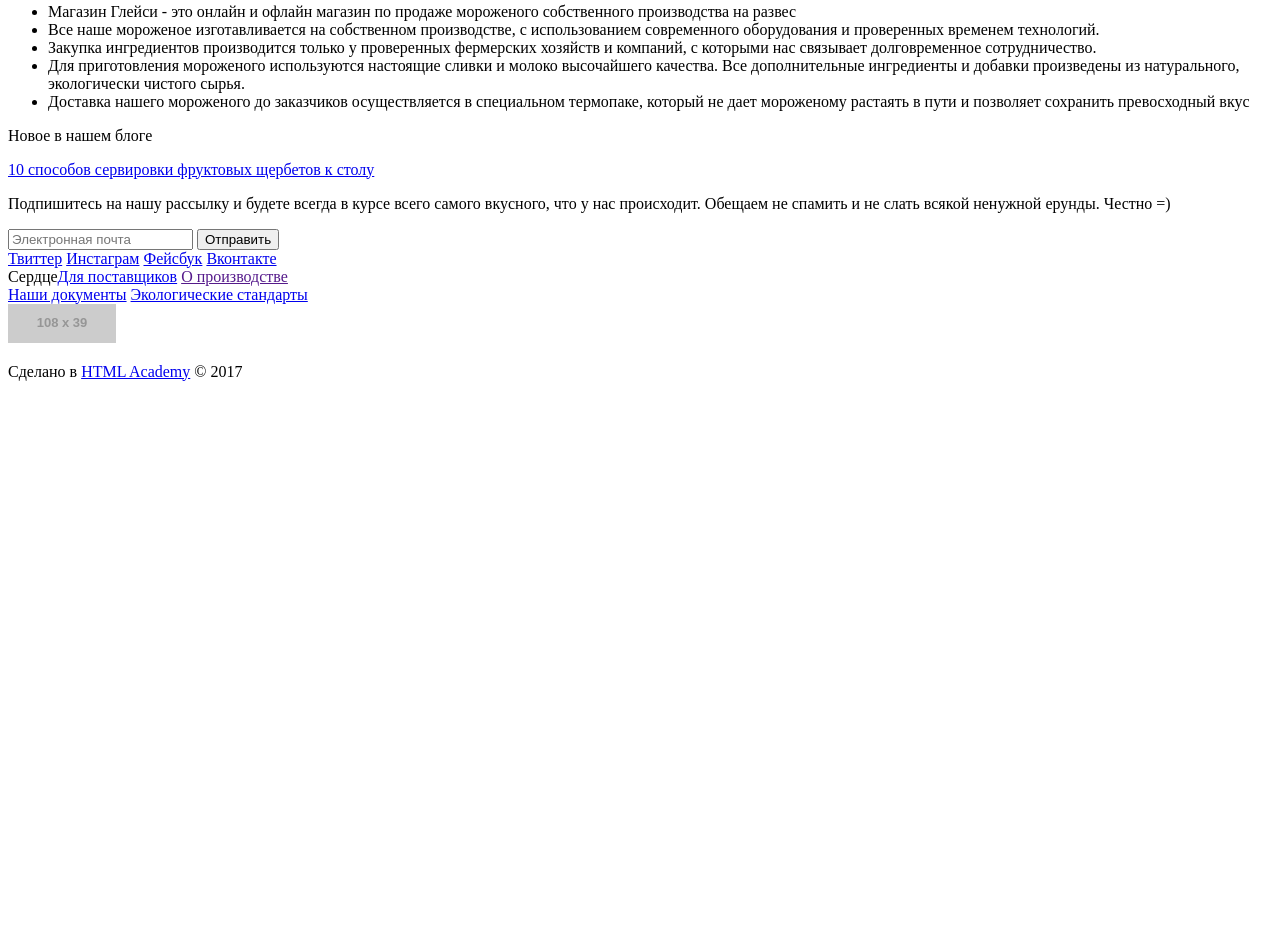
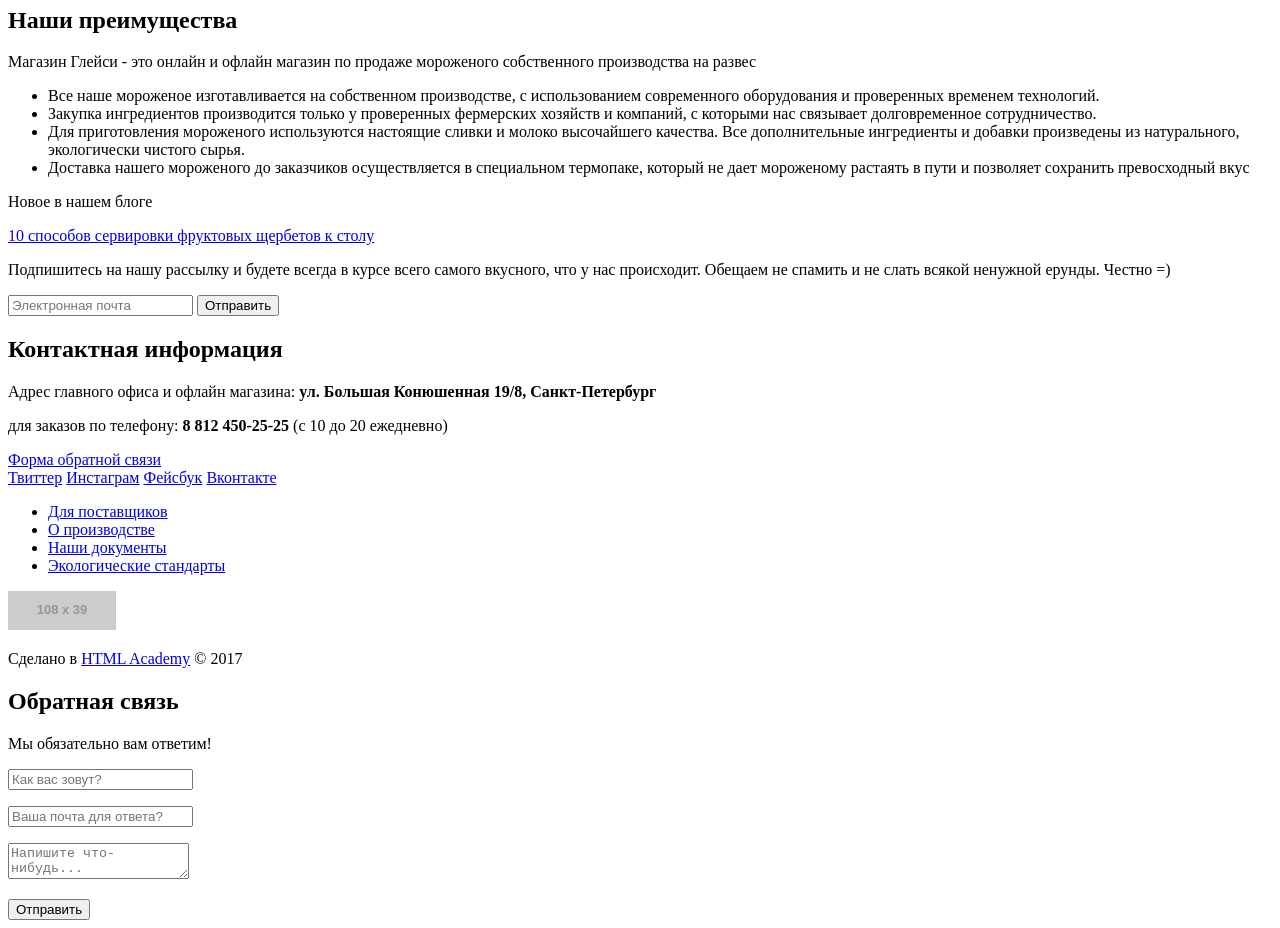
Before and after one commit to KBulat/264303-gllacy, a plain HTML site: page index.html in a window 1280 px wide. Shown: the part 2557-3485 px from the top of the page. Before the commit the page ends 2954 px from the top, so only its background shows below. Drawn offline with Linux system fonts and the light colour scheme; placeholder pictures from the web are drawn by us.

Commit message:
Commit #3
Работа над ошибками

```diff
--- a/index.html
+++ b/index.html
@@ -134,10 +134,9 @@
         </div>
       </section>
       <section class="features">
+        <h2 class="visually-hidden">Наши преимущества</h2>
+        <p class="features-header">Магазин Глейси - это онлайн и офлайн магазин по продаже мороженого собственного производства на развес</p>
         <ul class="feature-list">
-          <li class="feature-item">
-            Магазин Глейси - это онлайн и офлайн магазин по продаже мороженого собственного производства на развес
-          </li>
           <li class="feature-item">
             Все наше мороженое изготавливается на собственном производстве, с использованием современного оборудования и проверенных временем технологий.
           </li>
@@ -163,31 +162,68 @@
           <button class="btn" type="submit" value="send">Отправить</button>
         </form>
       </div>
-      <div class="map">
+      <section class="map">
+        <h2 class="visually-hidden">Контактная информация</h2>
+        <div class="contacts">
+          <p>
+            Адрес главного офиса и офлайн магазина:
+            <b>ул. Большая Конюшенная 19/8, Санкт-Петербург</b>
+          </p>
+          <p>
+            для заказов по телефону:
+            <b>8 812 450-25-25</b>
+            (с 10 до 20 ежедневно)
+          </p>
+          <a class="btn" href="#">Форма обратной связи</a>
+        </div>
+      </section>
+    </main>
 
-      </div>
-    </main>
     <footer class="main-footer">
-      <section class="footer-menu">
       <div class="footer-social">
         <a href="#" class="social-btn social-btn-twitter">Твиттер</a>
         <a href="#" class="socail-btn social-btn-instagram">Инстаграм</a>
         <a href="#" class="socail-btn social-btn-facebook">Фейсбук</a>
         <a href="#" class="socail-btn social-btn-vk">Вконтакте</a>
       </div>
-        <div class="footer-info">
-          <span class="heart">Сердце</span><a href="#"><span class="footer-info-text">Для поставщиков</span></a>
-          <a href=""><span class="footer-info-text">О производстве</span></a>
-        </div>
-        <div class="footer-documents">
-          <a href="#"><span class="footer-documents-text">Наши документы</span></a>
-          <a href="#"><span class="footer-documents-text">Экологические стандарты</span></a>
+      <div class="footer-menu">
+        <ul class="footer-menu-list">
+          <li class="footer-menu-item footer-menu-item-heart">
+            <a href="#">Для поставщиков</a>
+          </li>
+          <li class="footer-menu-item">
+            <a href="#">О производстве</a>
+          </li>
+          <li class="footer-menu-item">
+            <a href="#">Наши документы</a>
+          </li>
+          <li class="footer-menu-item">
+            <a href="#">Экологические стандарты</a>
+          </li>
+        </ul>
       </div>
       <div class="footer-copyright">
         <img src="http://via.placeholder.com/108x39" width="108" height="39" alt="HTML Academy">
         <p>Сделано в <a href="#">HTML Academy</a> &copy; 2017</p>
       </div>
+    </footer>
+
+    <section class="modal modal-feedback">
+      <h2 class="visually-hidden">Обратная связь</h2>
+      <p class="feedback-title">Мы обязательно вам ответим!</p>
+      <form class="feedback-form" action="#" method="post">
+      <!-- Поля завернул в <p>, т.к хочу сократить использование дивов -->
+        <p>
+          <input class="feedback-field" type="text" name="feedback-name" placeholder="Как вас зовут?">
+        </p>
+        <p>
+          <input class="feedback-field" type="text" name="feedback-mail" placeholder="Ваша почта для ответа?">
+        </p>
+        <p>
+          <textarea class="feedback-textarea" type="text" name="feedback-message" placeholder="Напишите что-нибудь..."></textarea>
+        </p>
+        <button class="btn btn-feedback" type="submit">Отправить</button>
+      </form>
     </section>
-    </footer>
   </body>
 </html>
```
Also changed, not shown: catalog.html (+20 -13 lines). Lines whose indentation alone changed are shown as unchanged.
